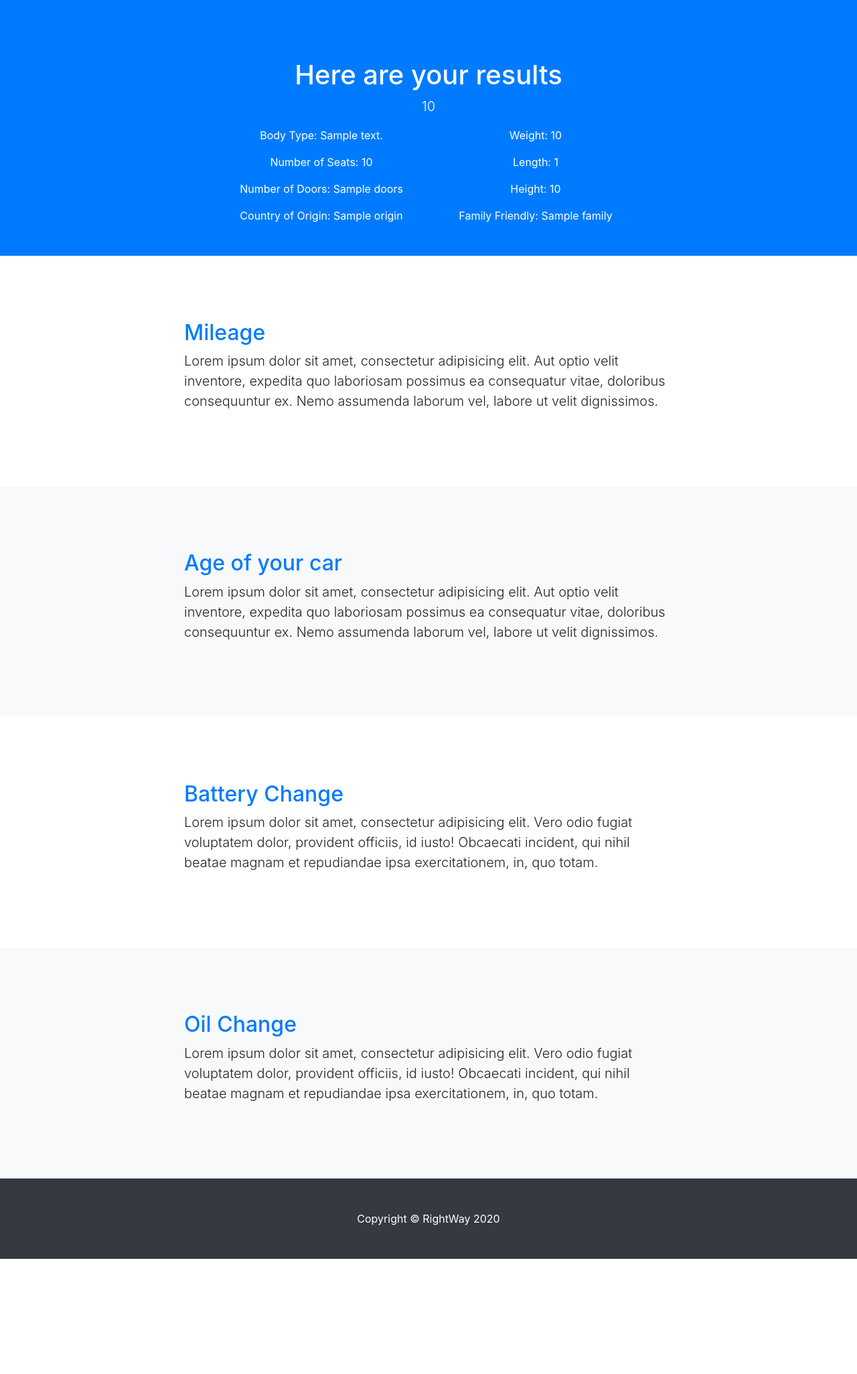
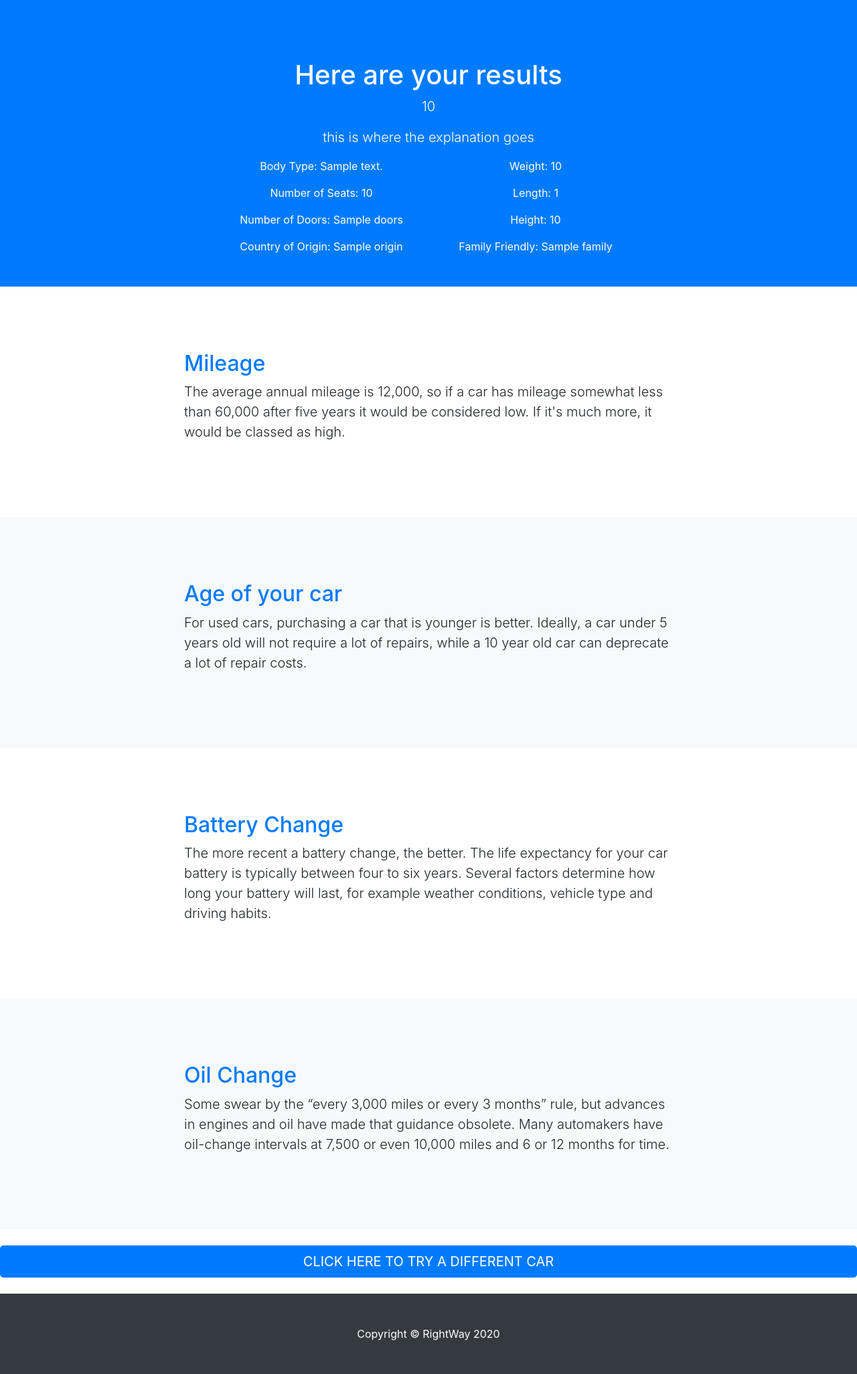
Before and after one commit to katherine81779/right-way, a Flask app: template Templates/report.html in a window 1280 px wide. Shown: the part 56-2108 px from the top of the page at 67% size. Before the commit the page ends 1936 px from the top, so only its background shows below. Run offline with Flask 2, Linux system fonts and the light colour scheme; the template is opened without the code that fills it: most values are stand-ins (such as "Sample title", 1, 10 or a date in 2020); some libraries are stand-ins or nearby versions.

Commit message:
Update to report.html, added button and language for each section

```diff
--- a/Templates/report.html
+++ b/Templates/report.html
@@ -65,6 +65,7 @@
       <br><br><br><br><br><br>
       <h1>Here are your results</h1>
       <p class="lead">{{score}}</p>
+      <p class="lead">this is where the explanation goes</p>
     <div class="row">
     	<div class="col-lg-3"></div>
 	    <div class="col-lg-3">
@@ -93,13 +94,10 @@
             </a></h2>
           <div class="collapse" id="collapseExample1">
             <div class="card card-body">
-              This is what mileage is and this is a good explanation of what mileage is. We are the group RightWay and
-              we are going the right way.
+              Mileage is considered high or low relative to the car's age. If you drive well below the average mileage each year, then although the car may be above average at purchase, it could be considered below average at sale. That means the opposite is also true.
             </div>
           </div>
-          <p class="lead">Lorem ipsum dolor sit amet, consectetur adipisicing elit. Aut optio velit inventore, expedita
-            quo laboriosam possimus ea consequatur vitae, doloribus consequuntur ex. Nemo assumenda laborum vel, labore
-            ut velit dignissimos.</p>
+          <p class="lead">The average annual mileage is 12,000, so if a car has mileage somewhat less than 60,000 after five years it would be considered low. If it's much more, it would be classed as high.</p>
         </div>
       </div>
     </div><br><br><br><br>
@@ -116,13 +114,10 @@
             </a></h2>
           <div class="collapse" id="collapseExample2">
             <div class="card card-body">
-              This is what mileage is and this is a good explanation of what mileage is. We are the group RightWay and
-              we are going the right way.
+              The age of a car can tell you a lot about its condition. Generally, the older the car, the older the parts of the car, therefore the chance of it functioning well for a long time are low.
             </div>
           </div>
-          <p class="lead">Lorem ipsum dolor sit amet, consectetur adipisicing elit. Aut optio velit inventore, expedita
-            quo laboriosam possimus ea consequatur vitae, doloribus consequuntur ex. Nemo assumenda laborum vel, labore
-            ut velit dignissimos.</p>
+          <p class="lead">For used cars, purchasing a car that is younger is better. Ideally, a car under 5 years old will not require a lot of repairs, while a 10 year old car can deprecate a lot of repair costs. </p>
         </div>
       </div>
     </div><br><br><br><br>
@@ -139,13 +134,10 @@
             </a></h2>
           <div class="collapse" id="collapseExample3">
             <div class="card card-body">
-              This is what mileage is and this is a good explanation of what mileage is. We are the group RightWay and
-              we are going the right way.
+              Keeping your car battery fully charged means your battery will have a longer lifespan and use energy more efficiently.
             </div>
           </div>
-          <p class="lead">Lorem ipsum dolor sit amet, consectetur adipisicing elit. Vero odio fugiat voluptatem dolor,
-            provident officiis, id iusto! Obcaecati incident, qui nihil beatae magnam et repudiandae ipsa
-            exercitationem, in, quo totam.</p>
+          <p class="lead">The more recent a battery change, the better. The life expectancy for your car battery is typically between four to six years. Several factors determine how long your battery will last, for example weather conditions, vehicle type and driving habits.</p>
         </div>
       </div>
     </div><br><br><br><br>
@@ -162,17 +154,18 @@
             </a></h2>
           <div class="collapse" id="collapseExample4">
             <div class="card card-body">
-              This is what mileage is and this is a good explanation of what mileage is. We are the group RightWay and
-              we are going the right way.
+              Changing the oil of your car regularly is one of the best ways to extend the life of your car and enhance its performance on the road. Your car’s engine oil lubricates parts of your engine. Over time, the oil gets dirty, its consistency changes and soon, your car’s performance will drop; or worse, your car will stop running.
             </div>
           </div>
-          <p class="lead">Lorem ipsum dolor sit amet, consectetur adipisicing elit. Vero odio fugiat voluptatem dolor,
-            provident officiis, id iusto! Obcaecati incident, qui nihil beatae magnam et repudiandae ipsa
-            exercitationem, in, quo totam.</p>
+          <p class="lead">Some swear by the “every 3,000 miles or every 3 months” rule, but advances in engines and oil have made that guidance obsolete. Many automakers have oil-change intervals at 7,500 or even 10,000 miles and 6 or 12 months for time.</p>
         </div>
       </div>
     </div><br><br><br><br>
   </section>
+
+  <br>
+  <button class="btn btn-lg btn-primary btn-block text-uppercase" input type="submit">Click here to try a different car</button>
+  <br>
 
   <!-- Footer -->
   <footer class="py-5 bg-dark">
```
Also changed, not shown: 2 other files.
